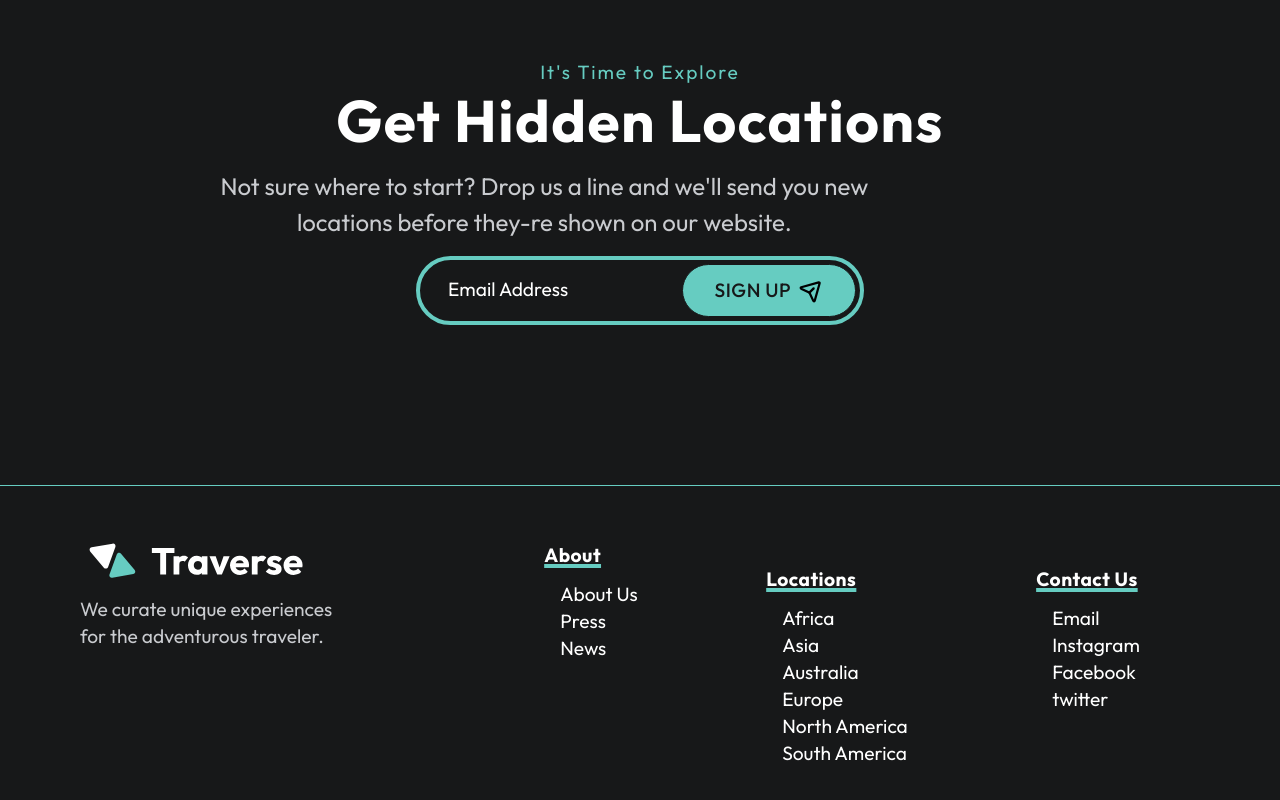
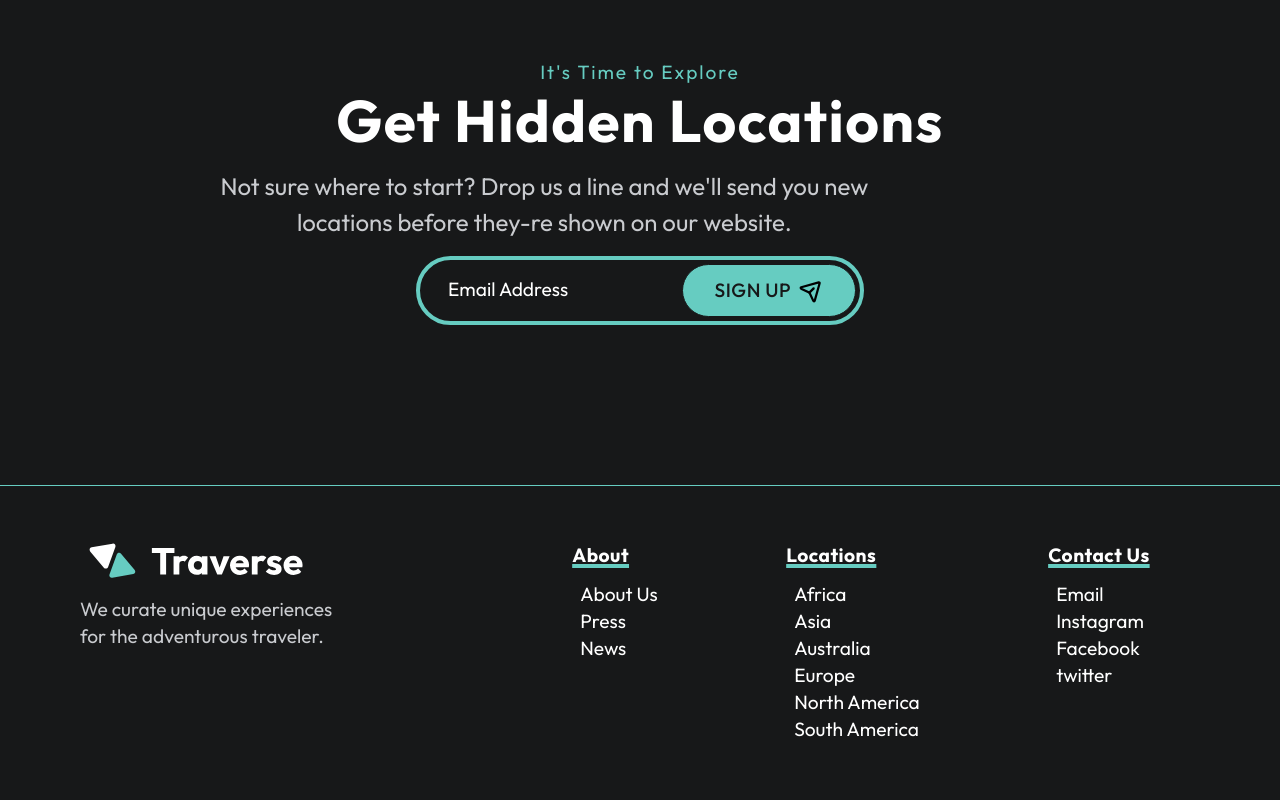
Before and after one commit to T-Pirozzini/parallax-practice, a website built with Vite: page index.html in a window 1280 px wide. Shown: the part 2551-3351 px from the top of the page. Built offline with nearby package versions, Linux system fonts and the light colour scheme.

Commit message:
add nav to footer and minro styling tweaks for responsive web

```diff
--- a/index.html
+++ b/index.html
@@ -140,8 +140,9 @@
           </form>
         </section>
       </main>
+
       <footer class="border-t border-accent mt-16 sm:mt-24 lg:mt-40 py-6 sm:py-8 md:py-12">
-        <div class="container flex flex-wrap md:justify-between items-center md:items-start">
+        <div class="container flex flex-wrap md:justify-between items-center md:items-start gap-12">
           <div class="grid gap-2 grow justify-items-center md:justify-items-start basis-full md:basis-1/4">
             <svg aria-label="Traverse Logo" class="w-32 sm:w-48 lg:w-56" width="280" viewBox="0 0 357 86" fill="none" xmlns="http://www.w3.org/2000/svg">
               <path d="M18.555 21.228c-3.033.534-4.35 4.151-2.37 6.51l21.78 25.957c1.98 2.359 5.77 1.69 6.823-1.203l11.59-31.84c1.053-2.894-1.421-5.843-4.454-5.308l-33.37 5.884Z" fill="#fff" />
@@ -150,9 +151,9 @@
             </svg>
             <p class="text-muted text-sm text-center md:text-left">We curate unique experiences <br>for the adventurous traveler.</p>
           </div>
-          <nav aria-label="Secondary navigation" class="text-sm flex flex-col items-center sm:items-start sm:flex-row text-center sm:text-left space-x-6 space-y-6 justify-between md:justify-around grow basis-full md:basis-1/2 mt-2">
+          <nav aria-label="Secondary navigation" class="text-sm flex flex-col items-center sm:items-start sm:flex-row text-center sm:text-left gap-6 justify-between md:justify-around grow basis-full md:basis-1/2 mt-2">
             <div class="grid gap-3">
-              <p class="font-bold underline decoration-accent decoration-4 underline-offset-2 tracking-wide">About</p>
+              <p class="font-bold underline decoration-accent decoration-4 underline-offset-2 tracking-wide px-2">About</p>
               <ul aria-label="About Traverse">
                 <li>
                   <a href="#" class="hover:text-accent transition-colors focus:outline-none focus-visible:ring-4 ring-offset-2 ring-offset-bkg px-4 ring-accent rounded-full">
@@ -172,7 +173,7 @@
               </ul>
             </div>
             <div class="grid gap-3">
-              <p class="font-bold underline decoration-accent decoration-4 underline-offset-2 tracking-wide">Locations</p>
+              <p class="font-bold underline decoration-accent decoration-4 underline-offset-2 tracking-wide px-2">Locations</p>
               <ul aria-label="About Traverse">
                 <li>
                   <a href="#" class="hover:text-accent transition-colors focus:outline-none focus-visible:ring-4 ring-offset-2 ring-offset-bkg px-4 ring-accent rounded-full">
@@ -207,7 +208,7 @@
               </ul>
             </div>
             <div class="grid gap-3">
-              <p class="font-bold underline decoration-accent decoration-4 underline-offset-2 tracking-wide">Contact Us</p>
+              <p class="font-bold underline decoration-accent decoration-4 underline-offset-2 tracking-wide px-2">Contact Us</p>
               <ul aria-label="About Traverse">
                 <li>
                   <a href="#" class="hover:text-accent transition-colors focus:outline-none focus-visible:ring-4 ring-offset-2 ring-offset-bkg px-4 ring-accent rounded-full">
```
